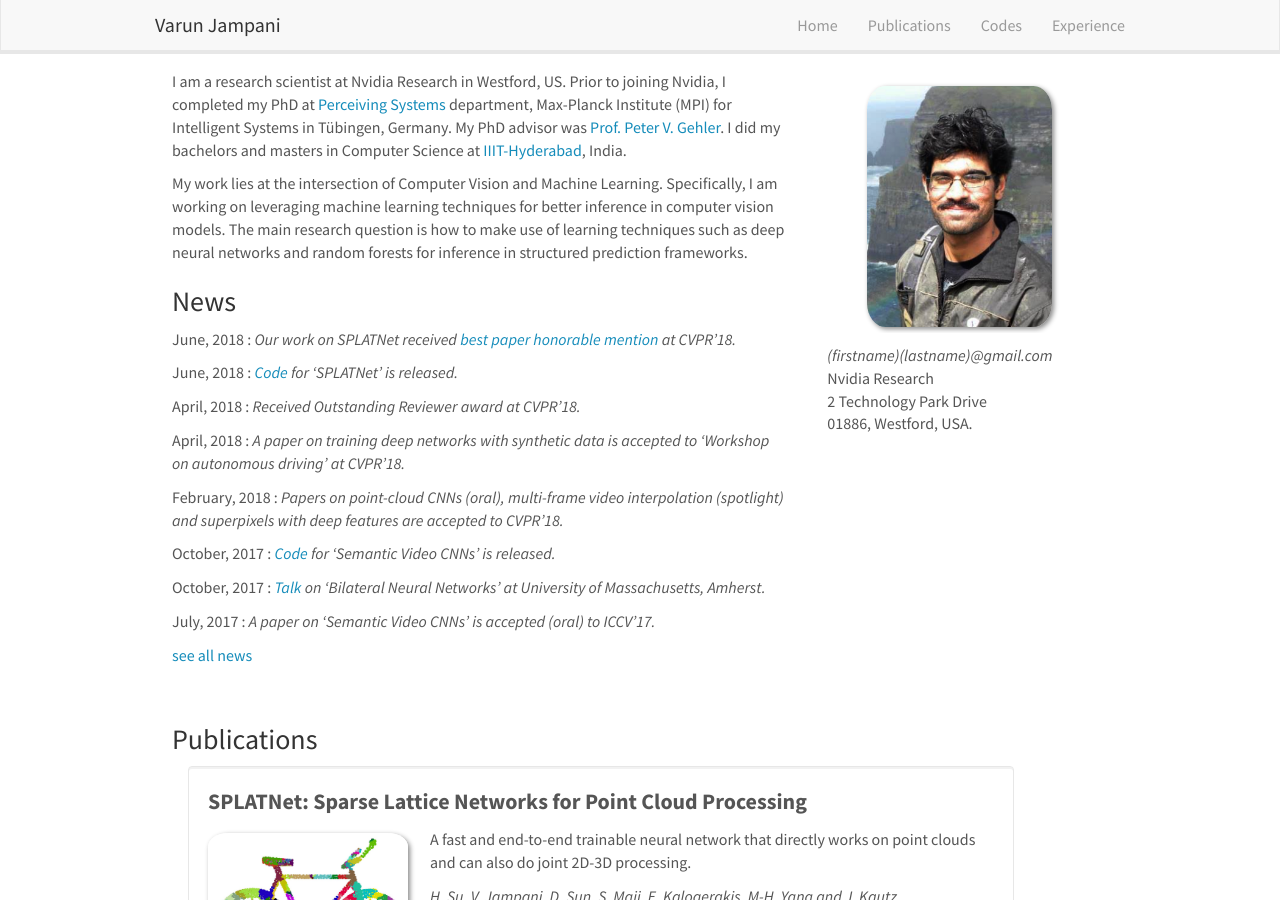
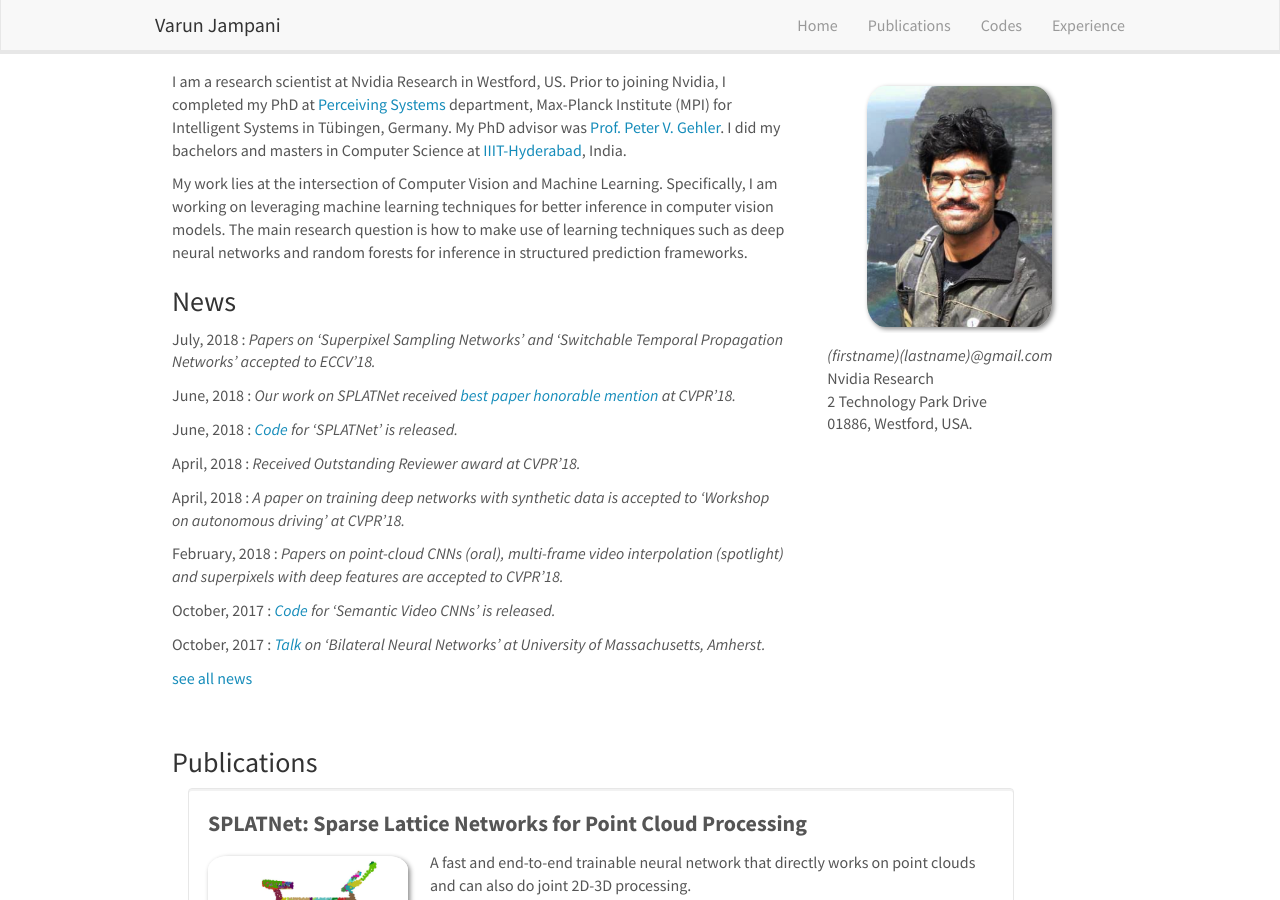
Before and after one commit to varunjampani/varunjampani.github.io, a Jekyll site: the page built from _pages/home.md, in a window 1280 px wide and 900 px high. Built offline with Jekyll 4.4.1, drawn with Linux system fonts in a browser that asks for light colours; nearby versions of some CDN libraries.

Commit message:
eccv-18 news

```diff
--- a/_data/news.yml
+++ b/_data/news.yml
@@ -1,3 +1,6 @@
+
+- date: July, 2018
+  headline: Papers on 'Superpixel Sampling Networks' and 'Switchable Temporal Propagation Networks' accepted to ECCV'18.
 
 - date: June, 2018
   headline: Our work on SPLATNet received <a href="http://cvpr2018.thecvf.com/program/main_conference#awards"> best paper honorable mention </a> at CVPR'18.
```
Also changed, not shown: _pages/experience.md (+1 -1 lines).
